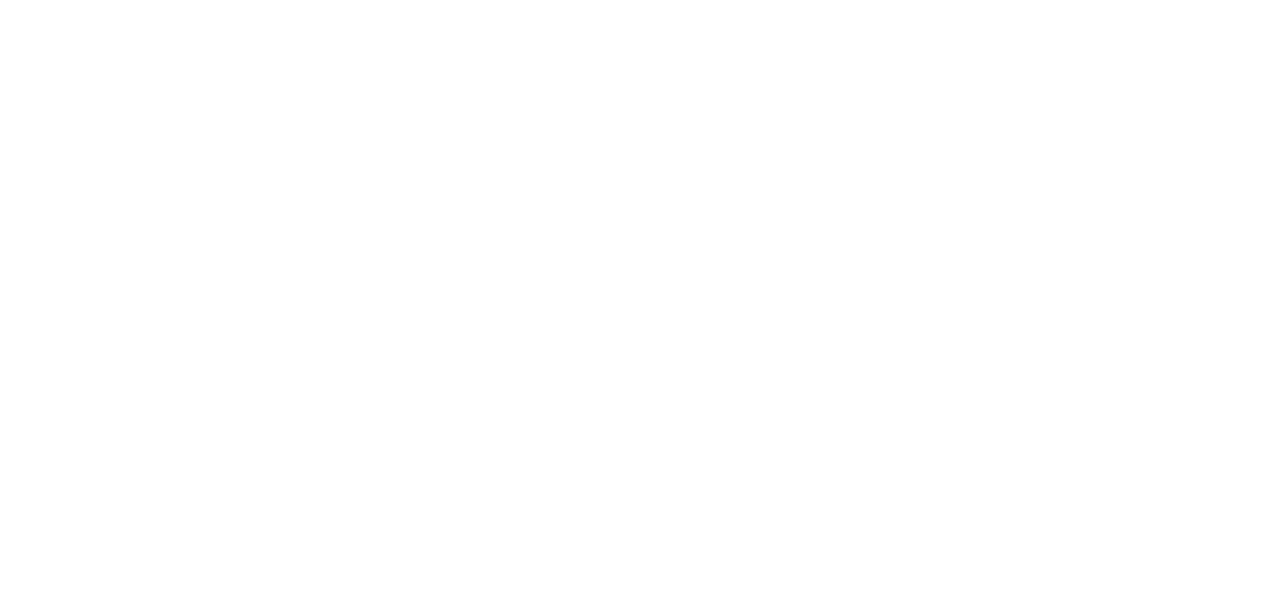
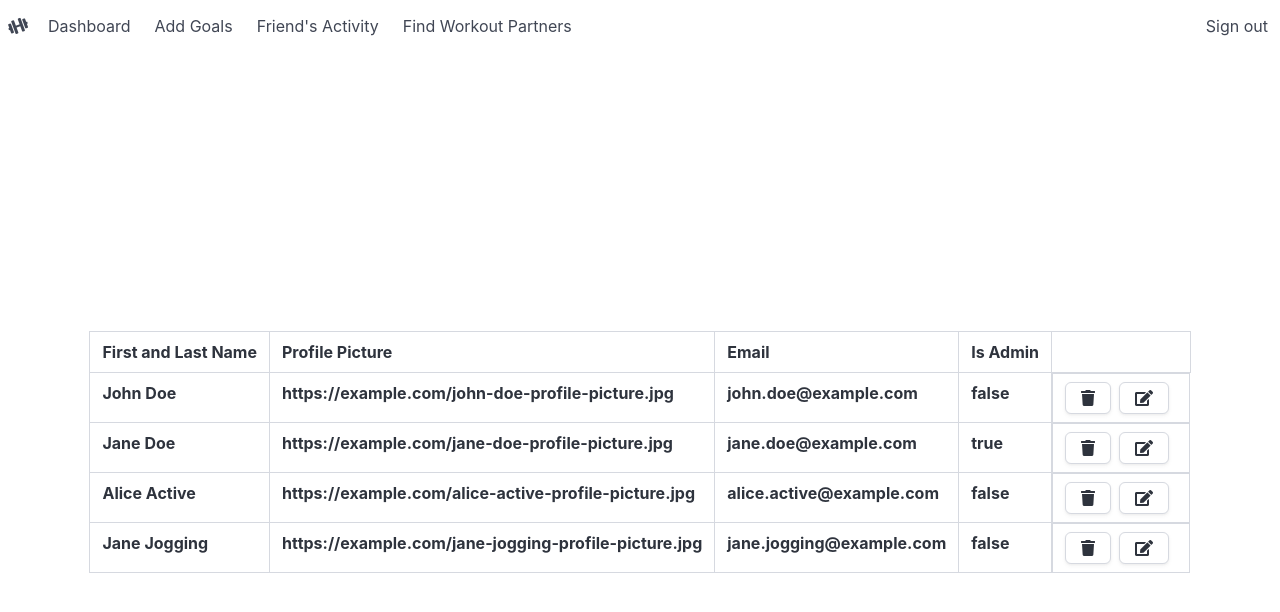
Before and after one commit to shift16/WP-2024-Final, a Vue app in the folder client/: page /admin in a window 1280 px wide. Shown: the top 612 px of the page. Built offline with nearby package versions, Linux system fonts and the light colour scheme.

Commit message:
Added admin page and completed some other pages

```diff
--- a/client/src/data/users.json
+++ b/client/src/data/users.json
@@ -187,9 +187,6 @@
             "friends": [
                 {
                     "username": "activeAlice"
-                },
-                {
-                    "username": "powerfulPaul"
                 }
             ]
         }
--- a/client/src/pages/AddGoals.vue
+++ b/client/src/pages/AddGoals.vue
@@ -1,4 +1,5 @@
 <script setup lang="ts">
+import NavBar from '@/components/NavBar.vue';
 import { getUserThatLoggedIn, type NutritionGoal, type User, type WorkoutGoal } from '@/model/users';
 import router from '@/router';
 import { useTemplateRef } from 'vue';
@@ -43,6 +44,7 @@ function handleAddingGoal(goalType: string): void {
 </script>
 
 <template>
+    <NavBar></NavBar>
     <div class="field center-content">
         <form class="box center-self">
             <div class="field">
--- a/client/src/pages/AdminPage.vue
+++ b/client/src/pages/AdminPage.vue
@@ -1,10 +1,180 @@
 <script setup lang="ts">
-import { getUsers, type User } from '@/model/users';
+import NavBar from '@/components/NavBar.vue';
+import { getUsers, type User, removeUser, getUserThatLoggedIn, getUser, default_user } from '@/model/users';
+import { ref, useTemplateRef, type Ref } from 'vue';
 
-const allUsers: User[] = getUsers()
+const allUsers: Ref<User[]> = ref(getUsers())
+
+const loggedInUser: Ref<User> = ref(getUserThatLoggedIn())
+const editModalActive: Ref<boolean> = ref(false)
+const userBeingEditted: Ref<User> = ref(default_user)
+
+const newNameTag = useTemplateRef('new-name-tag')
+const newProfilePicture = useTemplateRef('new-profile-picture-tag')
+const newEmailTag = useTemplateRef('username-tag')
+const yesInputTag = useTemplateRef('yes-input')
+const noInputTag = useTemplateRef('no-input')
+
+function deleteUser(userToDelete: string): void {
+    // Ensure the user being deleted is not the currentUser
+    if (loggedInUser.value.credential.username !== userToDelete) {
+        removeUser(userToDelete)
+        allUsers.value = getUsers()
+    }
+}
+
+function disableEditModal(): void {
+    editModalActive.value = false
+
+    if (newNameTag.value !== null && newProfilePicture.value !== null && newEmailTag.value) {
+        newNameTag.value.value = ""
+        newProfilePicture.value.value = ""
+        newEmailTag.value.value = ""
+    }
+
+    userBeingEditted.value = default_user
+}
+
+function enableEditModal(userToEdit: string): void {
+    if (userToEdit !== loggedInUser.value.credential.username) {
+        userBeingEditted.value = getUser(userToEdit)
+        editModalActive.value = true
+    }
+}
+
+function handleEditUser(): void {
+    if (yesInputTag.value !== null && noInputTag.value !== null && newNameTag.value !== null && newProfilePicture.value !== null && newEmailTag.value) {
+        editModalActive.value = false
+
+        let addAdmin: boolean = false
+
+        if (yesInputTag.value.checked)
+            addAdmin = true
+
+        const newName: string = newNameTag.value.value
+        const newProfilePictureLink: string = newProfilePicture.value.value
+        const newEmailName: string = newEmailTag.value.value
+
+        userBeingEditted.value.permission.admin = addAdmin
+
+        if (newName !== '')
+            userBeingEditted.value.accountDetail.name = newName
+
+
+        if (newProfilePictureLink !== '')
+            userBeingEditted.value.accountDetail.profilePicture = newProfilePictureLink
+
+        if (newEmailName !== '')
+            userBeingEditted.value.credential.email = newEmailName
+
+        disableEditModal()
+    }
+}
 
 </script>
 
 <template>
+    <NavBar></NavBar>
+    <div class="center-content">
+        <table class="table is-bordered center-self">
+            <thead>
+                <tr>
+                    <th>First and Last Name</th>
+                    <th>Profile Picture</th>
+                    <th>Email</th>
+                    <th>Is Admin</th>
+                    <th></th>
+                </tr>
+            </thead>
+            <tbody>
+                <tr v-for="user in allUsers">
+                    <th>{{ user.accountDetail.name }}</th>
+                    <th>{{ user.accountDetail.profilePicture }}</th>
+                    <th>{{ user.credential.email }}</th>
+                    <th>{{ user.permission.admin }}</th>
+                    <th class="is-flex is-flex-direction-row">
+                        <button class="button" @click="deleteUser(user.credential.username)">
+                            <i class="fas fa-trash"></i>
+                        </button>
 
+                        <button class="button mx-2" @click="enableEditModal(user.credential.username)">
+                            <i class="fas fa-edit"></i>
+                        </button>
+                    </th>
+                </tr>
+            </tbody>
+        </table>
+    </div>
+
+    <div class="modal" :class="{ 'is-active': editModalActive }">
+
+        <!-- If the modal's background gets clicked on then, hide the modal -->
+        <div class="modal-background" @click="disableEditModal"></div>
+        <div class="modal-content">
+            <div class="box">
+                <div class="field">
+                    <label for="new-name" class="label is-size-6">New Name</label>
+                    <div class="control">
+                        <input name="new-name" type="text" ref="new-name-tag" class="input"
+                            placeholder="Input new name or leave it blank to not change it" />
+                    </div>
+                </div>
+
+                <div class="field">
+                    <label for="new-profile-picture" class="label is-size-6">New Profile Picture</label>
+                    <div class="control">
+                        <input name="new-profile-picture" type="text" ref="new-profile-picture-tag" class="input"
+                            placeholder="Input new profile picture link or leave it blank to not change it" />
+                    </div>
+                </div>
+
+                <div class="field">
+                    <label for="new-username" class="label is-size-6">New Email</label>
+                    <div class="control">
+                        <input name="new-username" type="text" ref="username-tag" class="input"
+                            placeholder="Input new email or leave it blank to not change it" />
+                    </div>
+                </div>
+
+                <div class="field">
+                    <label class="label is-size-6">Make Admin?</label>
+                    <div class="control">
+                        <label class="radio mx-2">
+                            <input ref="yes-input" type="radio" name="question">
+                            Yes
+                        </label>
+                        <label class="radio">
+                            <input ref="no-input" type="radio" name="question">
+                            No
+                        </label>
+                    </div>
+                </div>
+
+                <div class="field is-grouped">
+                    <div class="control">
+                        <button class="button is-link" @click="handleEditUser">Confirm changes</button>
+                    </div>
+                    <div class="control">
+                        <button class="button is-link is-light" @click="disableEditModal">Cancel</button>
+                    </div>
+                </div>
+
+            </div>
+        </div>
+    </div>
 </template>
+
+<style>
+.center-content {
+    display: flex;
+    justify-content: center;
+    flex-direction: column;
+    align-content: center;
+    width: 100vw;
+    height: 100vh;
+}
+
+.center-self {
+    align-self: center;
+}
+</style>
--- a/client/src/pages/FriendsActivity.vue
+++ b/client/src/pages/FriendsActivity.vue
@@ -3,6 +3,7 @@ import { getUser, getUserThatLoggedIn, type User, type Friend, type WorkoutGoal,
 import { getFriends } from '@/model/friends';
 import { ref, type Ref } from 'vue';
 import GoalCard from '@/components/GoalCard.vue';
+import NavBar from '@/components/NavBar.vue';
 
 const loggedInUser: Ref<User> = ref(getUserThatLoggedIn())
 const loggedInUserFriends: Ref<Friend[]> = ref(getFriends(loggedInUser.value))
@@ -25,6 +26,7 @@ function getRecentActivity(friend: Friend): WorkoutGoal[] {
 </script>
 
 <template>
+    <NavBar></NavBar>
     <div class="is-flex is-flex-direction-column center-content">
         <div class="is-flex is-flex-direction-row box center-self" v-for="friend in loggedInUserFriends">
             <p class="block mx-5 center-text center-self">{{ getFriendName(friend) }}'s recent activity</p>
```
